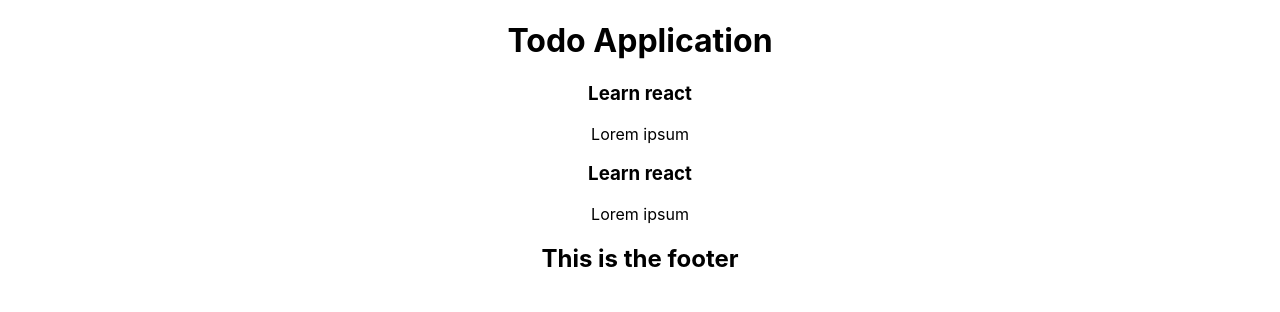
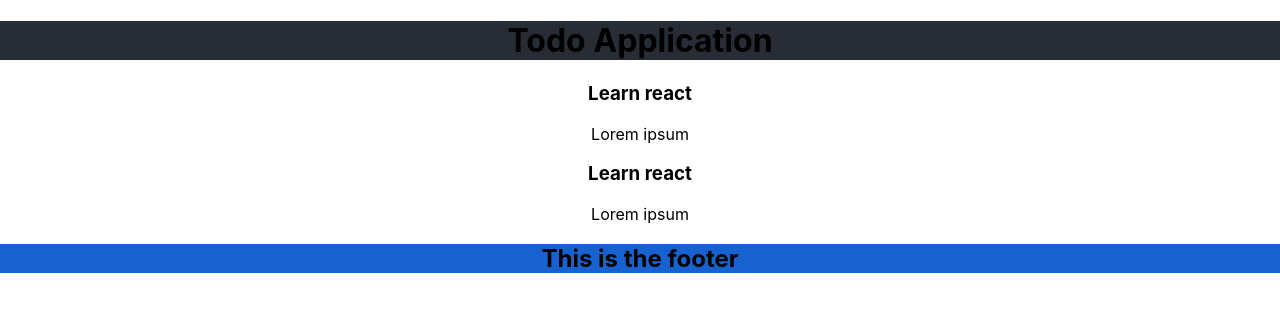
Before and after one commit to chris-wamae/to-do-list, a React (Create React App) app: page / in a window 1280 px wide. Shown: the top 312 px of the page. Built offline with nearby package versions, Linux system fonts and the light colour scheme.

Commit message:
Added styling to NavBar and Footer

```diff
--- a/src/App.css
+++ b/src/App.css
@@ -42,3 +42,10 @@
     transform: rotate(360deg);
   }
 }
+.navbar{
+  background-color:var(--grey)
+}
+
+.footer{
+  background-color:var(--blue)
+}
```
